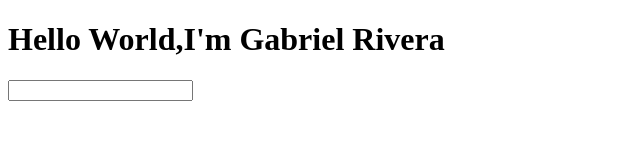
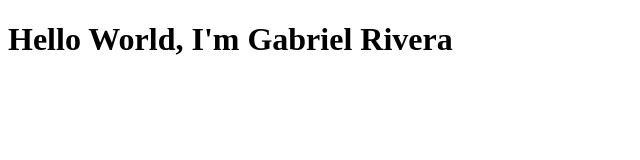
Before and after one commit to grivera333/grivera333, a plain HTML site: page hello_world_Rivera.html in a window 1280 px wide. Shown: the whole page, without its empty margins (0-640 px from the left). Drawn offline with Linux system fonts and the light colour scheme.

Commit message:
Update hello_world_Rivera.html

```diff
--- a/hello_world_Rivera.html
+++ b/hello_world_Rivera.html
@@ -4,9 +4,6 @@
         <title>Hello World</title>
     </head>
     <body>
-        <h1>Hello World,I'm Gabriel Rivera</h1>
+        <h1>Hello World, I'm Gabriel Rivera</h1>
     </body>
 </html>
-
-
-<input type="index.html" />
```
